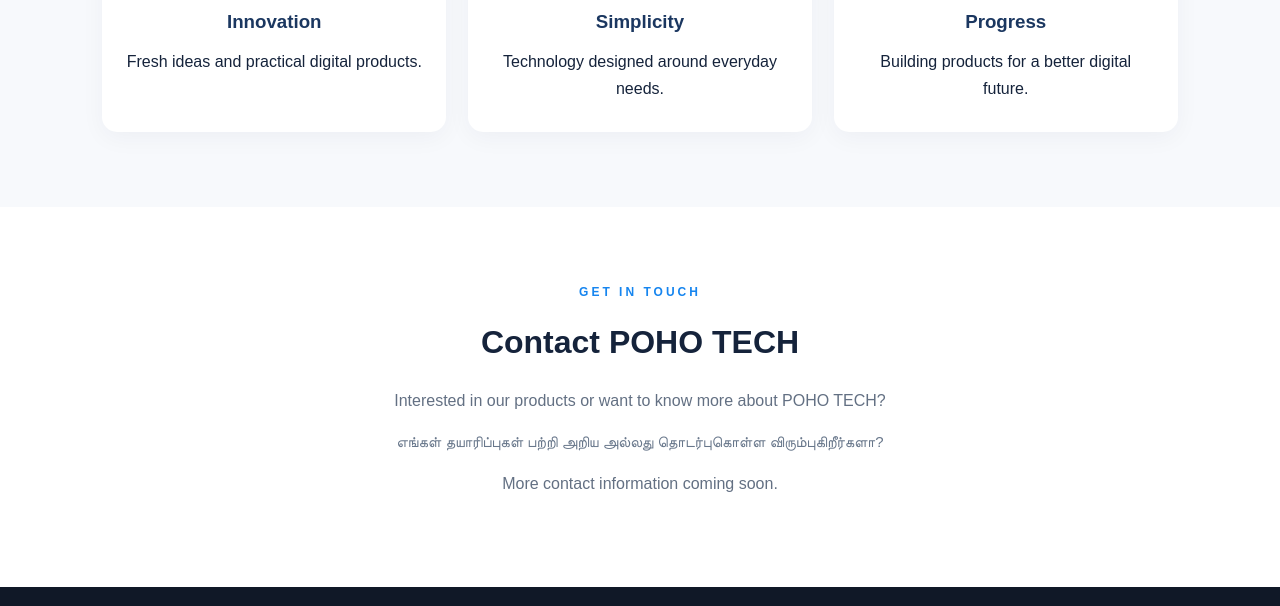
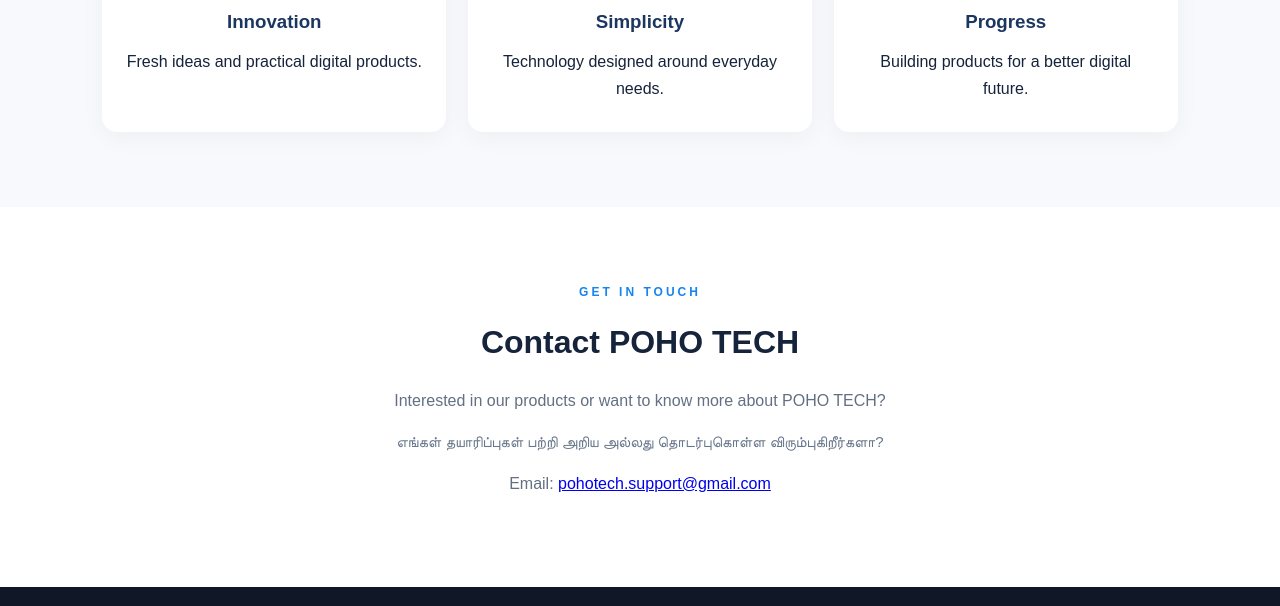
Before and after one commit to sselvam2014-lgtm/pohotech-website, a plain HTML site: page index.html in a window 1280 px wide. Shown: the part 2467-3073 px from the top of the page. Drawn offline with Linux system fonts and the light colour scheme.

Commit message:
Update index.html

```diff
--- a/index.html
+++ b/index.html
@@ -142,7 +142,7 @@ section h2{font-size:27px}
 <h2>Contact POHO TECH</h2>
 <p>Interested in our products or want to know more about POHO TECH?</p>
 <p class="tamil">எங்கள் தயாரிப்புகள் பற்றி அறிய அல்லது தொடர்புகொள்ள விரும்புகிறீர்களா?</p>
-<p>More contact information coming soon.</p>
+<p>Email: <a href="mailto:pohotech.support@gmail.com">pohotech.support@gmail.com</a></p>
 </section>
 
 </main>
```
